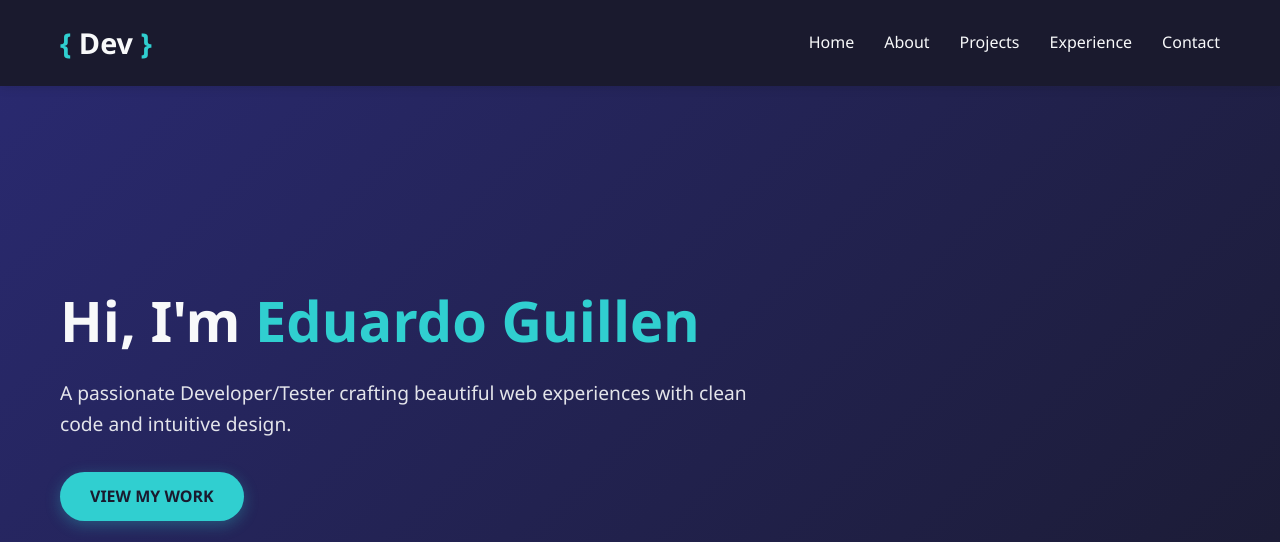
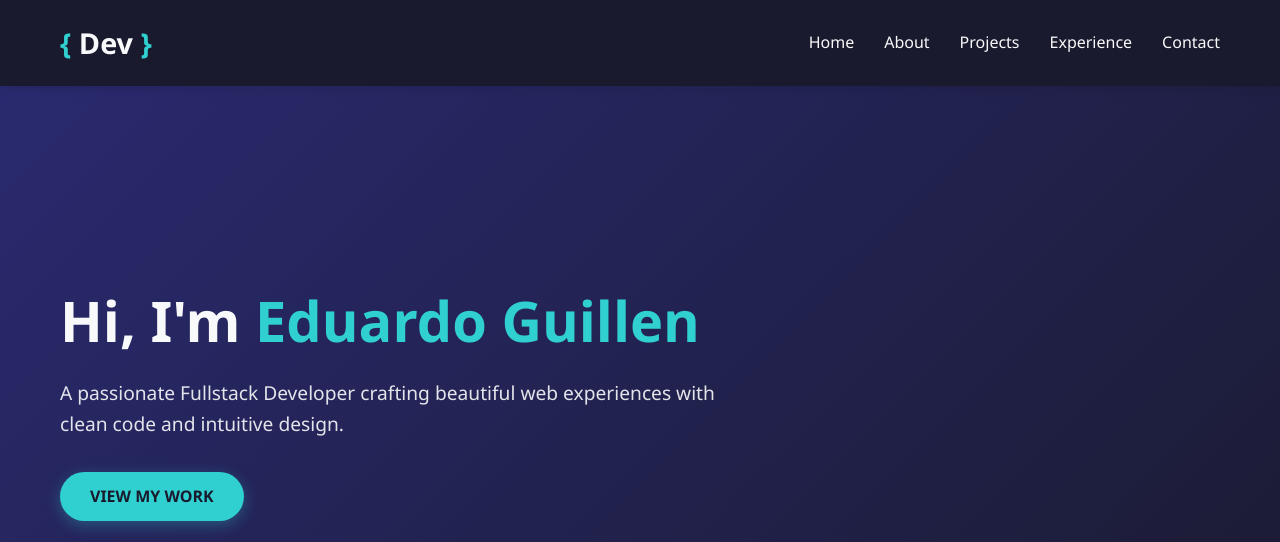
Before and after one commit to EduardoMGuillen/eduardomguillen.github.io, a plain HTML site: page index.html in a window 1280 px wide. Shown: the top 542 px of the page. Drawn offline with Linux system fonts and the light colour scheme.

Commit message:
Update index.html
Name

```diff
--- a/index.html
+++ b/index.html
@@ -568,7 +568,7 @@
         <div class="container">
             <div class="hero-content">
                 <h1>Hi, I'm <span style="color: var(--secondary);">Eduardo Guillen</span></h1>
-                <p>A passionate Developer/Tester crafting beautiful web experiences with clean code and intuitive design.</p>
+                <p>A passionate Fullstack Developer crafting beautiful web experiences with clean code and intuitive design.</p>
                 <a href="#projects" class="btn">View My Work</a>
                 <div class="social-links">
                     <a href="#"><i class="fab fa-github"></i></a>
```
